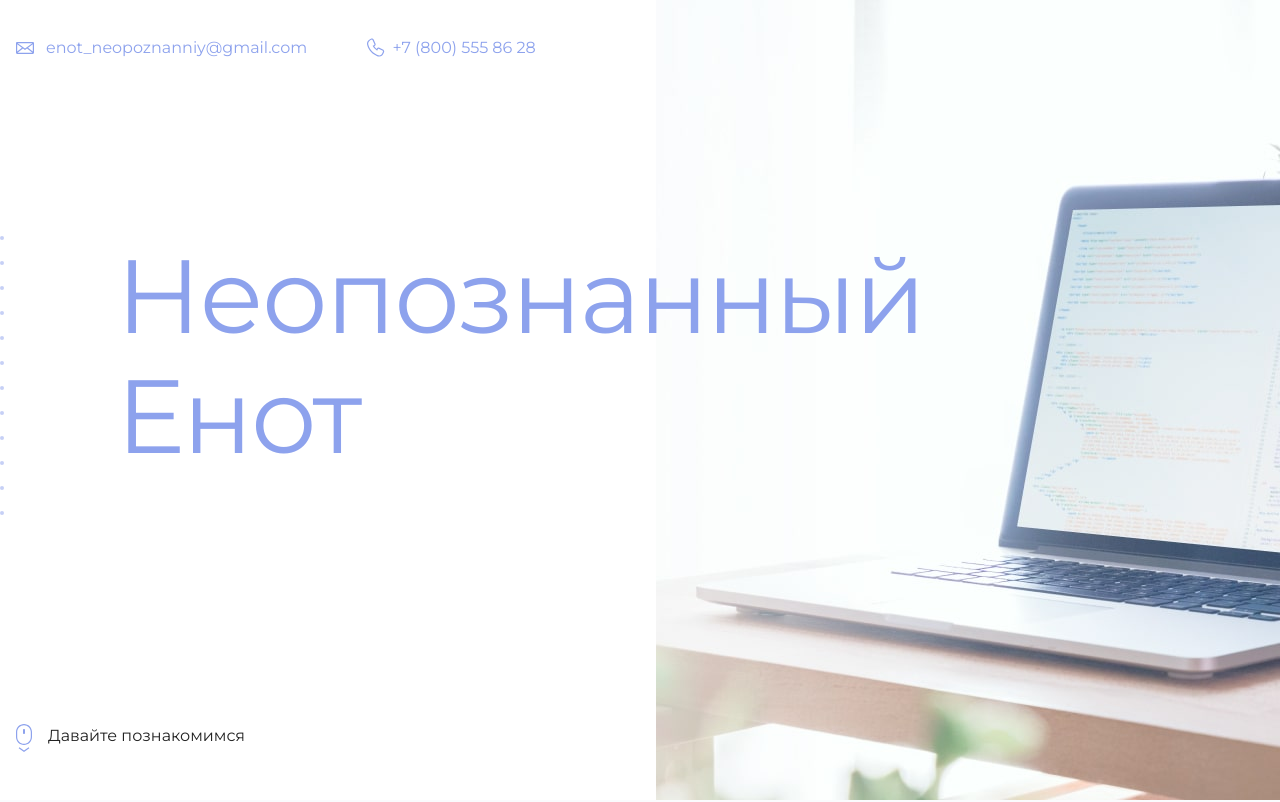
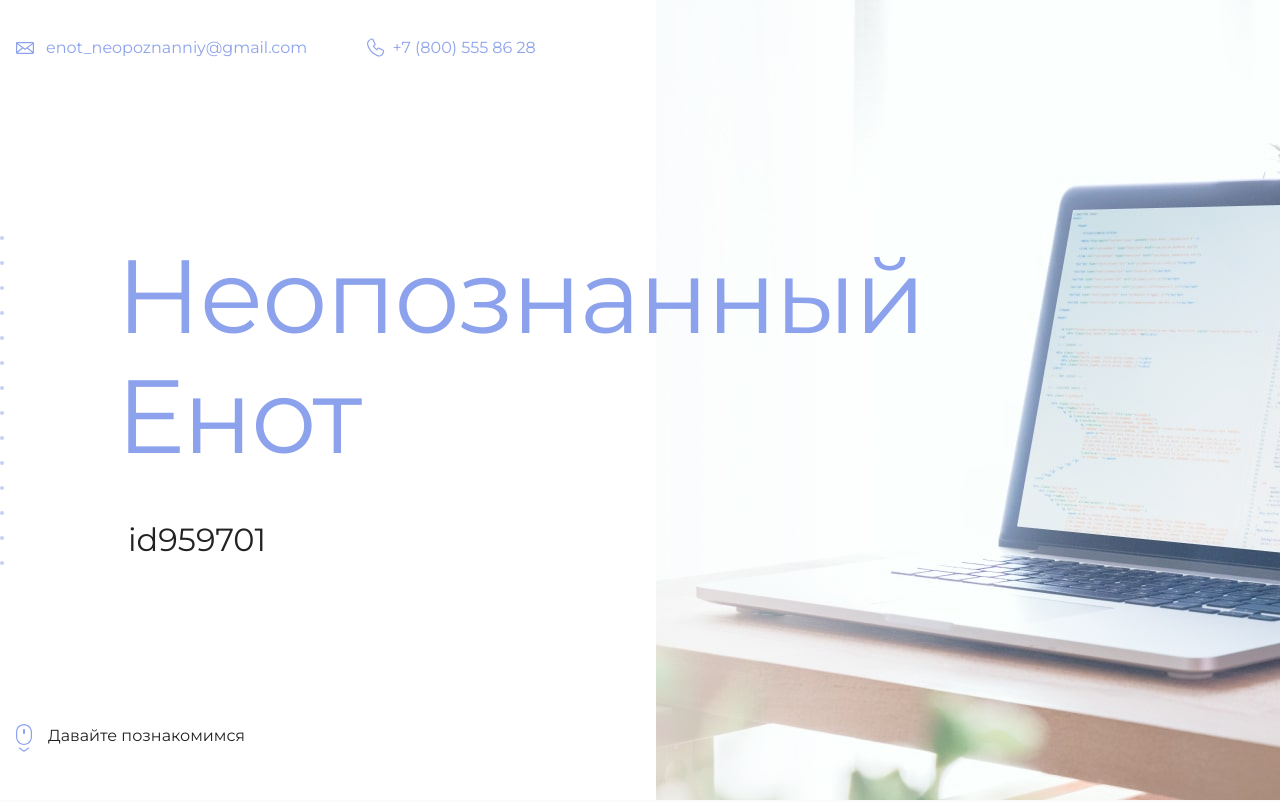
Before and after one commit to Doc-Kristen/my-site, a plain HTML site: page index.html in a window 1280 px wide. Shown: the top 802 px of the page. Drawn offline with Linux system fonts and the light colour scheme.

Commit message:
Update index.html
Добавляет ID

```diff
--- a/index.html
+++ b/index.html
@@ -19,7 +19,7 @@
       <section class="hero-image">
         <div class="container">
           <h1 class="heading">Неопознанный Енот</h1>
-          <p><!-- Тут ваш id на сайте Академии --></p>
+          <p>id959701</p>
         </div>
       </section>
 
```
